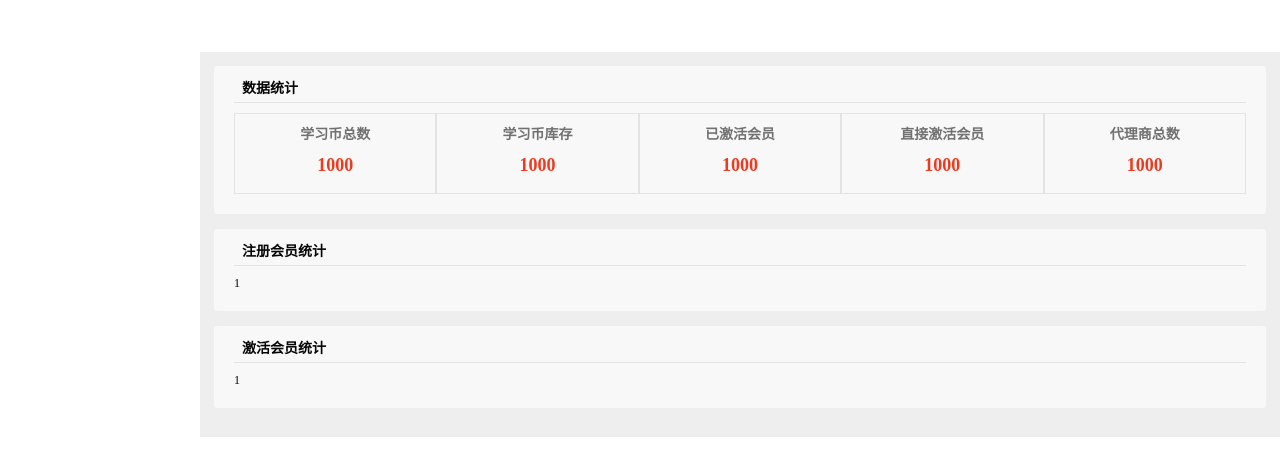
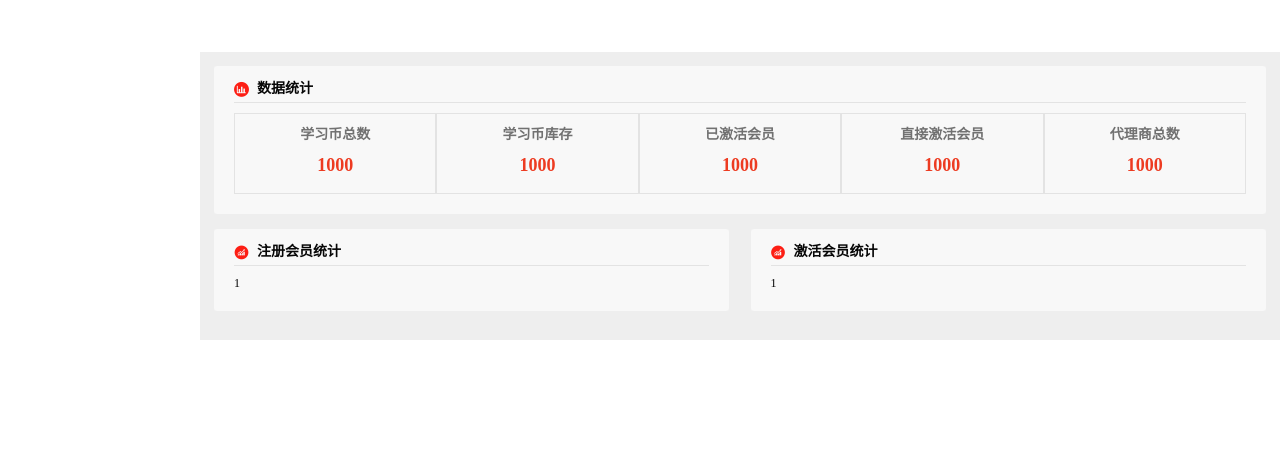
Before and after one commit to ttflowerboys/success-project, a PHP site: the page made by Agent/Home/View/default/Index/index.html in a window 1280 px wide. Shown: the top 476 px of the page. Run offline with PHP 8.4, Linux system fonts and the light colour scheme; the template is opened without the code that fills it, so the values that code supplies are empty.

Commit message:
[Common] common icon font and style

```diff
--- a/Public/static/css/common.css
+++ b/Public/static/css/common.css
@@ -18,3 +18,6 @@ a:hover{color: #0a1de9;transition : color 0.2s linear 0s,background-color 0.3 li
 .clearfix,.row,.form-items,.maintop{*zoom:1;}
 .fl{float: left;}.rel{position: relative;}.abs{position: absolute;}
 i,b,em{font-weight: normal;font-style: normal;}
+
+.col-2{width: 49%;float: left;}
+.col-2:nth-child(2){float: right;}
--- a/Public/static/css/fonts.css
+++ b/Public/static/css/fonts.css
@@ -1,10 +1,10 @@
 @font-face {
   font-family: 'icomoon';
-  src:  url('fonts/icomoon.eot?2gll2m');
-  src:  url('fonts/icomoon.eot?2gll2m#iefix') format('embedded-opentype'),
-    url('fonts/icomoon.ttf?2gll2m') format('truetype'),
-    url('fonts/icomoon.woff?2gll2m') format('woff'),
-    url('fonts/icomoon.svg?2gll2m#icomoon') format('svg');
+  src:  url('fonts/icomoon.eot?c8qksz');
+  src:  url('fonts/icomoon.eot?c8qksz#iefix') format('embedded-opentype'),
+    url('fonts/icomoon.ttf?c8qksz') format('truetype'),
+    url('fonts/icomoon.woff?c8qksz') format('woff'),
+    url('fonts/icomoon.svg?c8qksz#icomoon') format('svg');
   font-weight: normal;
   font-style: normal;
 }
@@ -33,3 +33,27 @@
 .icon-verify:before {
   content: "\e902";
 }
+.icon-dashboard:before {
+  content: "\e903";
+}
+.icon-agent:before {
+  content: "\e904";
+}
+.icon-account:before {
+  content: "\e905";
+}
+.icon-count:before {
+  content: "\e906";
+}
+.icon-member:before {
+  content: "\e907";
+}
+.icon-arrow:before {
+  content: "\e908";
+}
+.icon-datashow:before {
+  content: "\e909";
+}
+.icon-datachart:before {
+  content: "\e90a";
+}
```
Also changed, not shown: Public/static/css/fonts/icomoon.ttf, Public/static/css/fonts/icomoon.woff, Public/static/images/agentFace.jpg (added), Public/static/images/logo.jpg (added), 2 other files.
